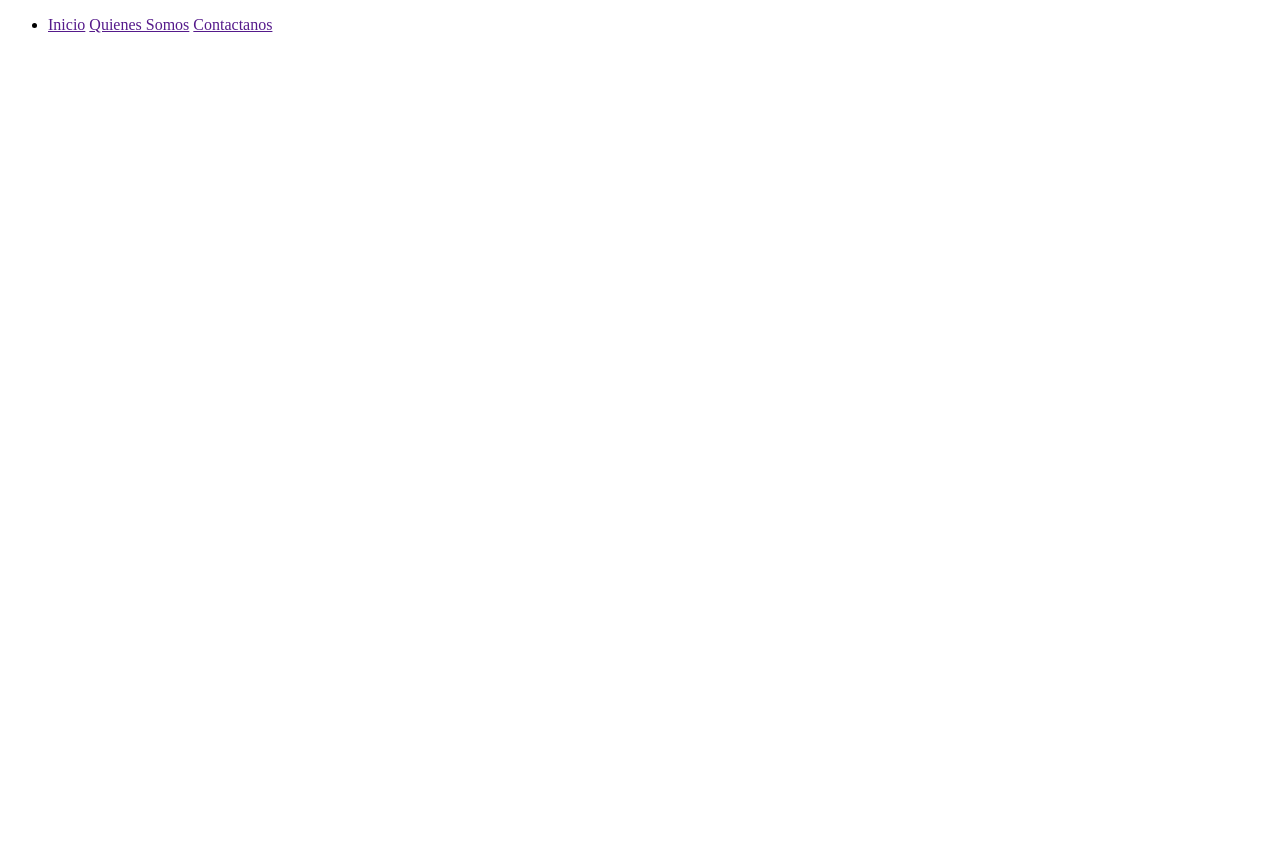
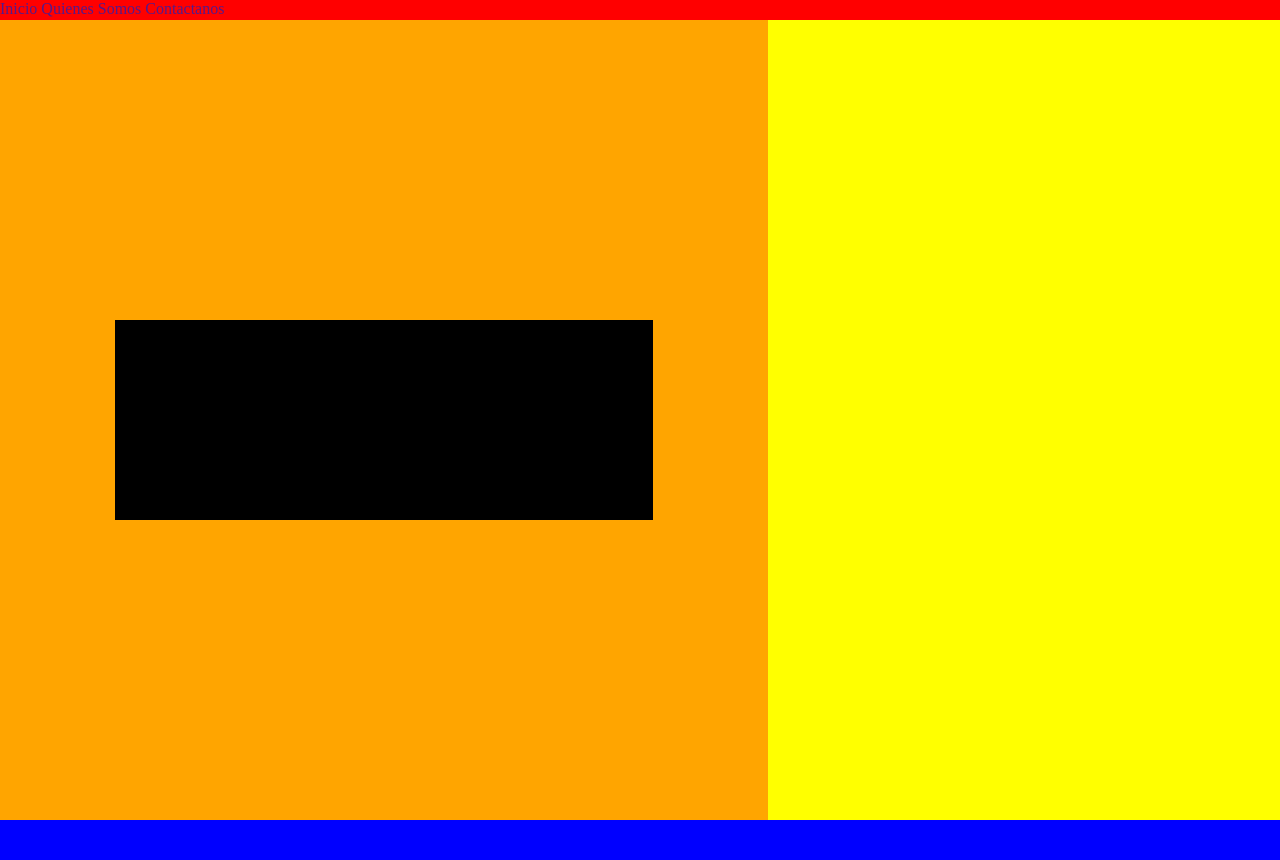
Before and after one commit to christiancelis/PracticaResponsive, a plain HTML site: page index.html in a window 1280 px wide. Before the commit the page ends 800 px from the top, so only its background shows below. Drawn offline with Linux system fonts and the light colour scheme.

Commit message:
Cuarto Commit

```diff
--- a/index.html
+++ b/index.html
@@ -4,6 +4,7 @@
     <meta charset="UTF-8">
     <meta http-equiv="X-UA-Compatible" content="IE=edge">
     <meta name="viewport" content="width=device-width, initial-scale=1.0">
+    <link rel="stylesheet" href="style.css">
     <title>PRUEBA PROYECTO</title>
 </head>
 <body>
@@ -23,20 +24,25 @@
             </nav>
        </header>
 
-       <article>
+      <div>
+        <article>
             <section>
 
             </section>
-       </article>
+           </article>
 
-       <aside>
+           <aside>
 
-       </aside>
+        </aside>
 
-       <footer>
+      </div>
 
-       </footer>
+
+
     </main>
+    <footer>
+
+    </footer>
 
 
 </body>
--- a/style.css
+++ b/style.css
@@ -2,24 +2,47 @@
     box-sizing: border-box;
     margin: 0;
     padding: 0;
+    list-style: none;
+    text-decoration: none;
 }
 
-.header{
+header{
     background-color: red;
+    width:100%;
+    height: 20px;
 }
 
-.footer{
-    background-color: blue;
+div{
+    display: flex;
 }
 
-.article{
+
+article{
     background-color: orange;
+    width: 60%;
+    height: 800px;
+    display: flex;
 }
 
-.aside{
+aside{
     background-color: yellow;
+    width: 40%;
+    height: 800px;
 }
 
-.section{
+section{
     background-color: black;
+    width: 70%;
+    height: 200px;
+    margin: auto;
+    vertical-align: auto;
+
+
 }
+
+
+footer{
+    background-color: blue;
+    width: 100%;
+    height: 40px;
+}
```
